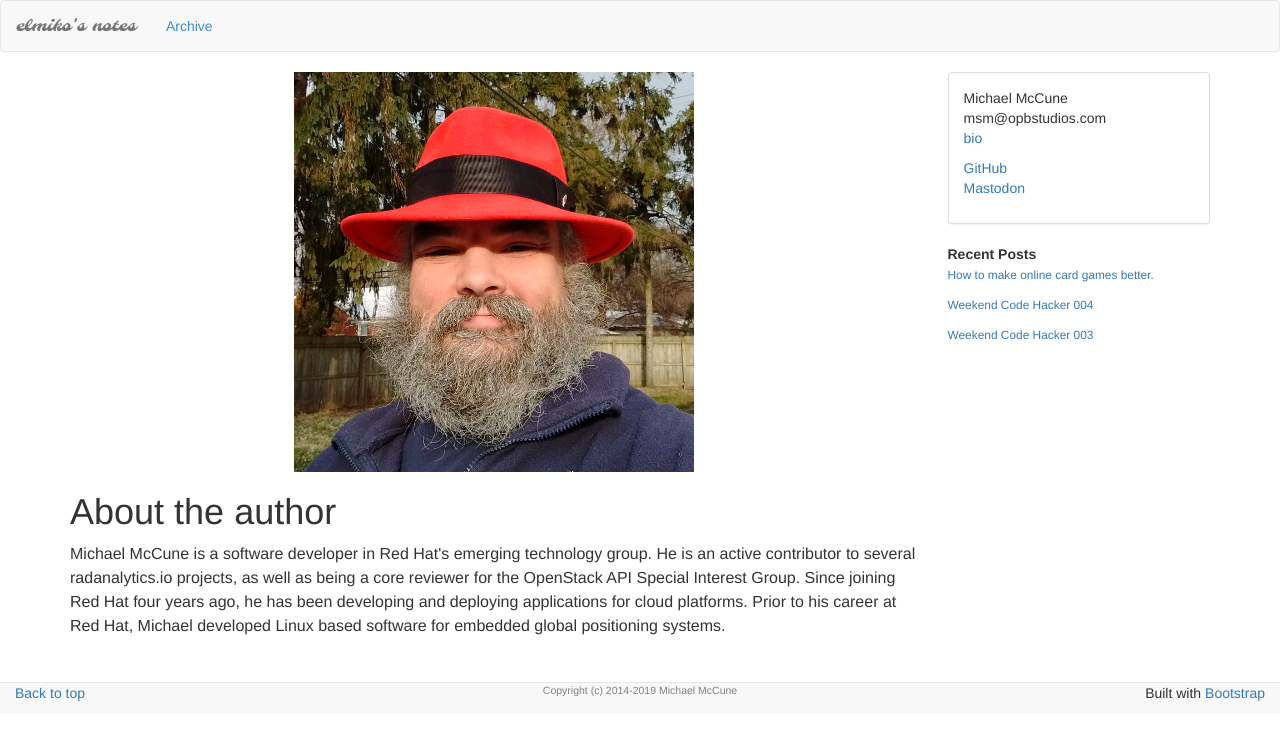
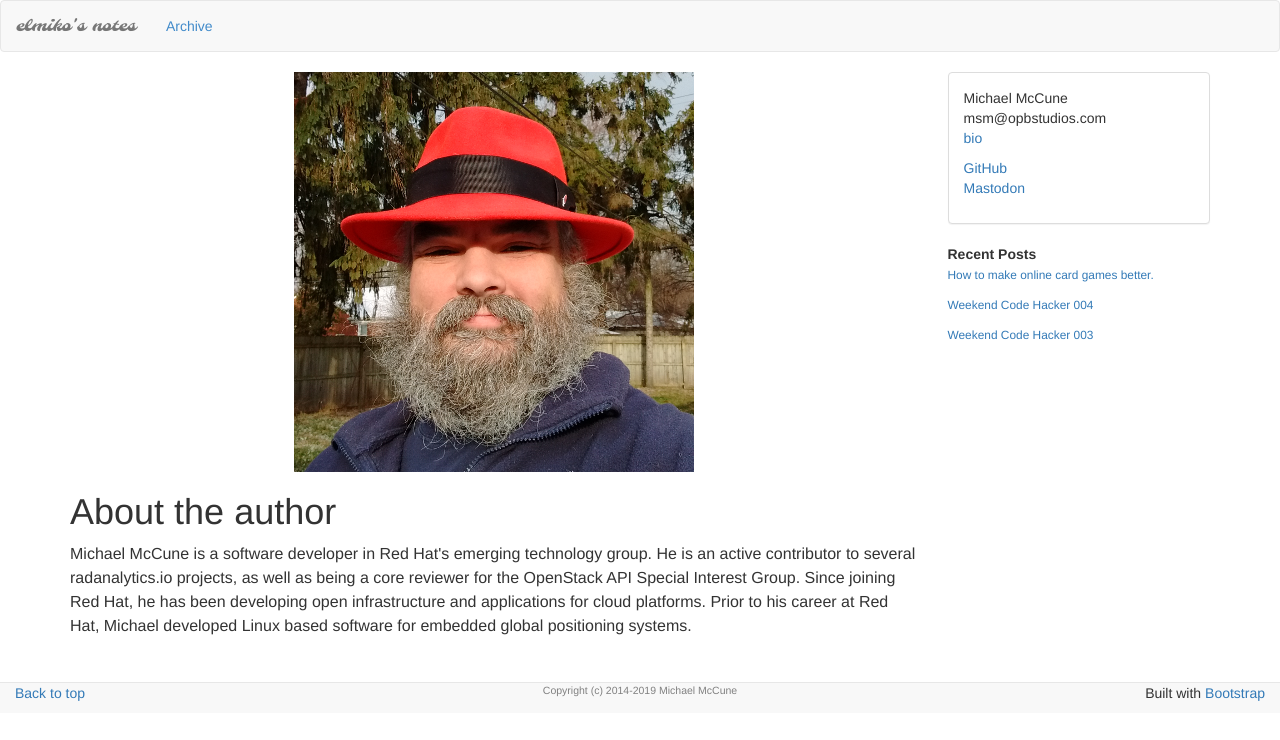
Before and after one commit to elmiko/elmiko.github.io, a Jekyll site: the page built from bio.md, in a window 1280 px wide. Shown: the top 740 px of the page. Built offline with Jekyll 4.4.1, drawn with Linux system fonts in a browser that asks for light colours; nearby versions of some CDN libraries.

Commit message:
update bio

```diff
--- a/bio.md
+++ b/bio.md
@@ -11,8 +11,8 @@ title: elmiko's biography
 Michael McCune is a software developer in Red Hat's emerging technology
 group. He is an active contributor to several radanalytics.io projects, as
 well as being a core reviewer for the OpenStack API Special Interest Group. Since
-joining Red Hat four years ago, he has been developing and deploying
-applications for cloud platforms. Prior to his career at Red Hat,  Michael
+joining Red Hat, he has been developing open infrastructure and
+applications for cloud platforms. Prior to his career at Red Hat, Michael
 developed Linux based software for embedded global positioning systems.
 </p>
 
```
